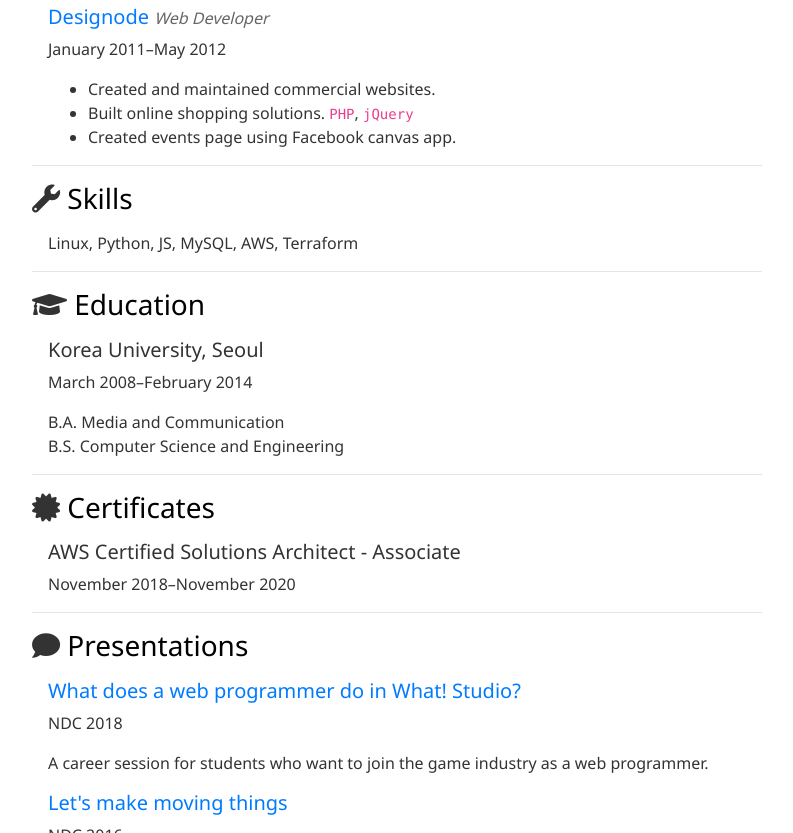
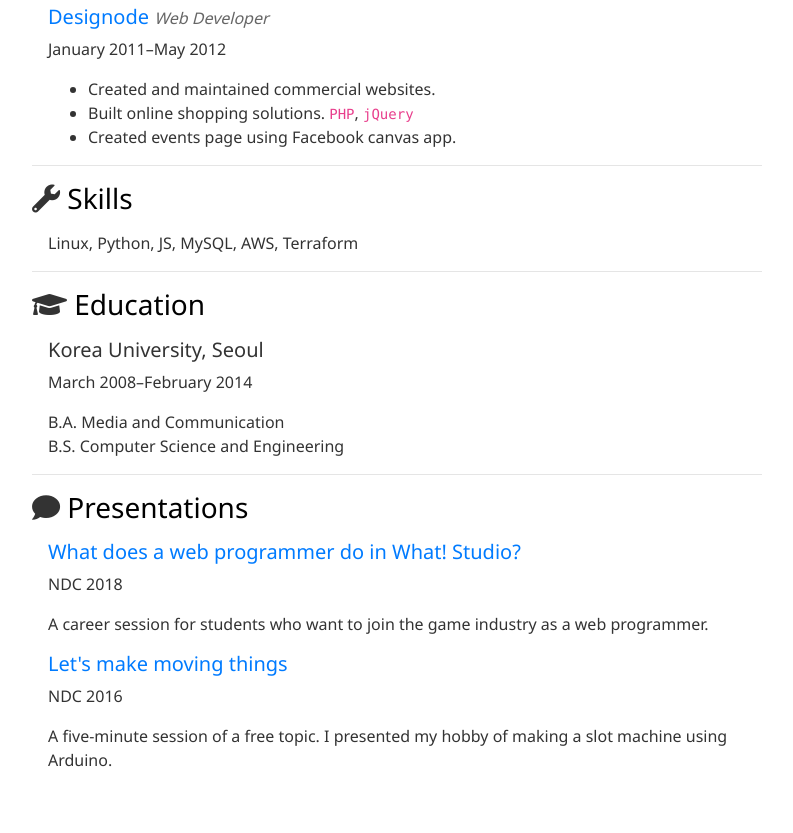
Before and after one commit to deveb/hwang.eunb.it, a plain HTML site: page index.html in a window 1280 px wide. Shown: the part 1050-1883 px from the top of the page, without its empty margins (433-1226 px from the left). After the commit the page ends 1862 px from the top, so only its background shows below. Drawn offline with nearby package versions, Linux system fonts and the light colour scheme.

Commit message:
AWS Certificate expired

```diff
--- a/index.html
+++ b/index.html
@@ -52,7 +52,6 @@
               <li><a class="font-italic" href="#work-experience">Work Experience</a></li>
               <li><a class="font-italic" href="#skills">Skills</a></li>
               <li><a class="font-italic" href="#education">Education</a></li>
-              <li><a class="font-italic" href="#certificates">Certificates</a></li>
               <li><a class="font-italic" href="#presentations">Presentations</a></li>
             </ul>
             <h5 class="font-italic"><i class="fas fa-history"></i> <a href="./experience">Experience</a></h5>
@@ -143,12 +142,6 @@
             </ul>
           </div><!-- /.content -->
           <hr />
-          <h3 id="certificates" class="pb-2"><i class="fas fa-certificate"></i> <a href="#certificates">Certificates</a></h3>
-          <div class="content px-3">
-            <h5 class="content-title">AWS Certified Solutions Architect - Associate</h5>
-            <p>November 2018&#8211;November 2020</p>
-          </div><!-- /.content -->
-          <hr />
           <h3 id="presentations" class="pb-2"><i class="fas fa-comment"></i> <a href="#presentations">Presentations</a></h3>
           <div class="content px-3">
             <h5 class="content-title"><a href="http://ndcreplay.nexon.com/NDC2018/sessions/NDC2018_0026.html" target="_blank">What does a web programmer do in What! Studio?</a></h5>
```
